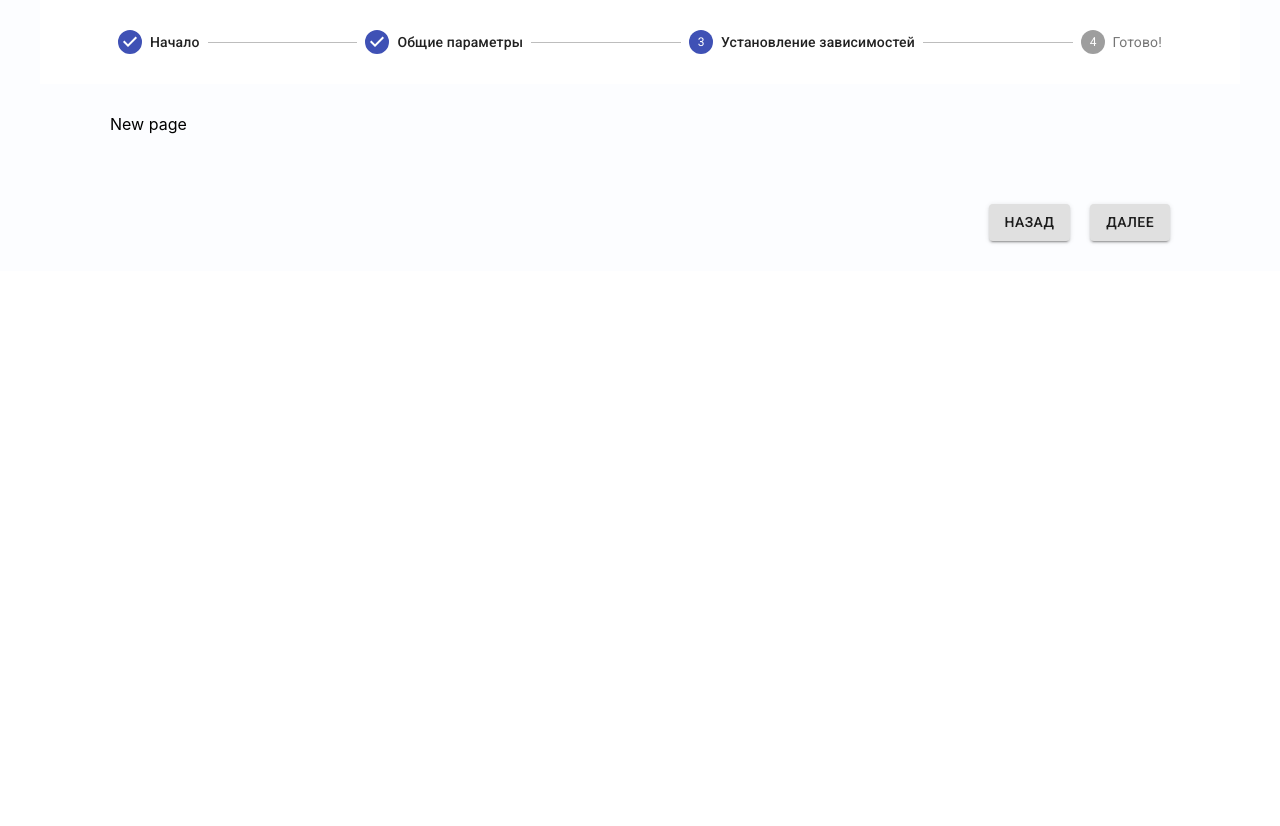
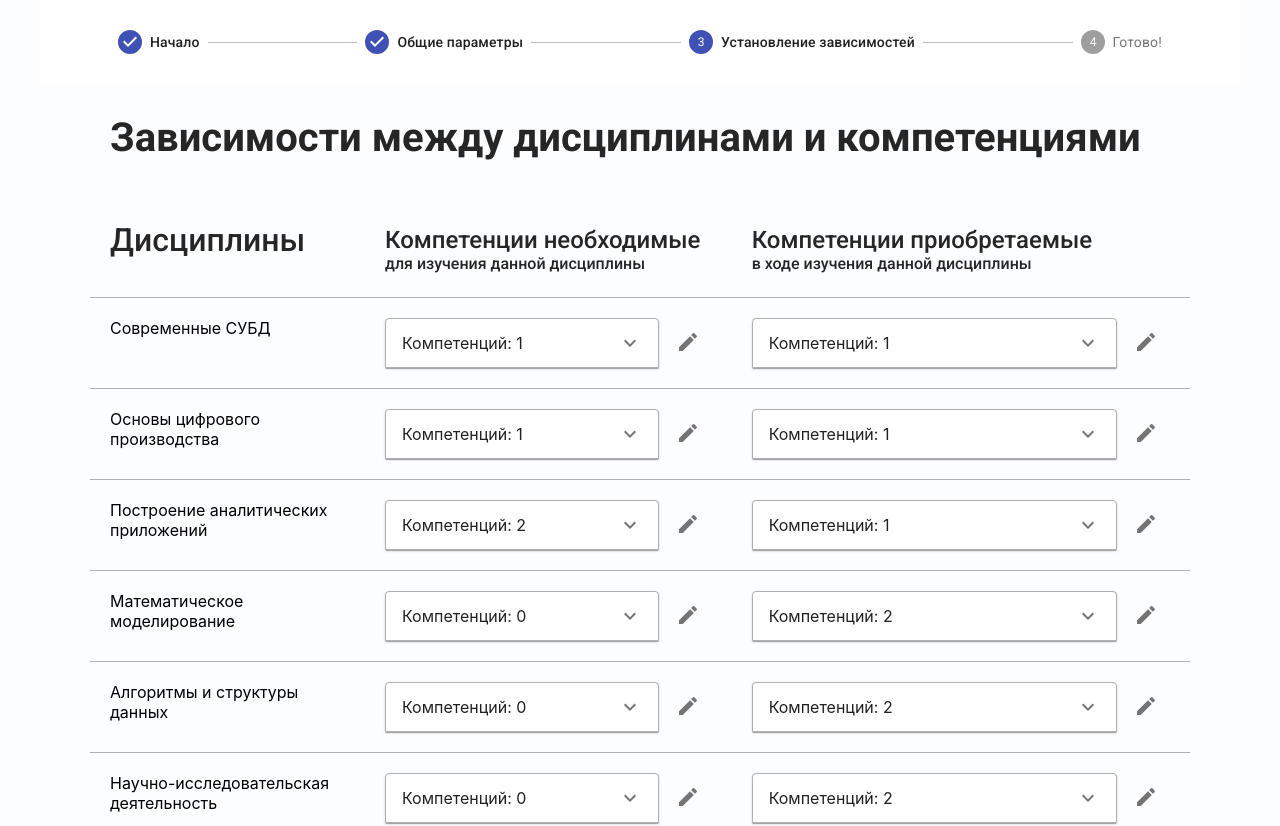
Before and after one commit to rezvd/omstu-science-work, a React (Create React App) app: page /deps in a window 1280 px wide. Shown: the top 826 px of the page. Before the commit the page ends 800 px from the top, so only its background shows below. Built offline with nearby package versions, Linux system fonts and the light colour scheme.

Commit message:
feat: implemented Deps page

```diff
--- a/src/App.tsx
+++ b/src/App.tsx
@@ -6,7 +6,6 @@ import DepsPage from './pages/deps-page/DepsPage';
 import ParamsPage from './pages/params-page/ParamsPage';
 import ResultsPage from './pages/result-page/ResultPage';
 import StartPage from './pages/start-page/StartPage';
-import {buildCurriculum} from './utils/buildCurriculum';
 import {Provider} from 'react-redux';
 import {store} from './redux/store';
 
--- a/src/components/QuestionTooltip/QuestionTooltip.tsx
+++ b/src/components/QuestionTooltip/QuestionTooltip.tsx
@@ -1,8 +1,8 @@
-import {Theme, makeStyles, Tooltip} from '@material-ui/core';
+import {makeStyles, Tooltip} from '@material-ui/core';
 import {colors} from '../../styles/colors';
 import {typography} from '../../styles/typography';
 
-const useStyles = makeStyles(({palette, spacing}: Theme) => ({
+const useStyles = makeStyles(() => ({
   tooltip: {
     margin: '0 18px',
     width: 18,
--- /dev/null
+++ b/src/components/accordion/Expandable.tsx
@@ -0,0 +1,33 @@
+import {makeStyles, Accordion, AccordionDetails, AccordionSummary} from '@material-ui/core';
+import ExpandMoreIcon from '@mui/icons-material/ExpandMore';
+import {colors} from '../../styles/colors';
+
+const useStyles = makeStyles(() => ({
+  container: {
+    border: `1px solid ${colors.border}`,
+  },
+}));
+
+type Props = {
+  header: React.ReactNode;
+  children: React.ReactNode;
+  classname?: string;
+};
+
+const Expandable: React.FC<Props> = ({header, children, classname = ''}) => {
+  const classes = useStyles();
+
+  return (
+    <Accordion className={`${classes.container} ${classname}`}>
+      <AccordionSummary
+        expandIcon={<ExpandMoreIcon />}
+        aria-controls="panel1a-content"
+        id="panel1a-header">
+        {header}
+      </AccordionSummary>
+      <AccordionDetails>{children}</AccordionDetails>
+    </Accordion>
+  );
+};
+
+export default Expandable;
--- a/src/components/base-layout/BaseLayout.tsx
+++ b/src/components/base-layout/BaseLayout.tsx
@@ -1,7 +1,7 @@
-import {Theme, makeStyles, Stepper, Step, StepLabel} from '@material-ui/core';
+import {makeStyles, Stepper, Step, StepLabel} from '@material-ui/core';
 import {useNavigate} from 'react-router-dom';
 
-const useStyles = makeStyles(({palette, spacing}: Theme) => ({
+const useStyles = makeStyles(() => ({
   container: {
     minWidth: 800,
     maxWidth: 1200,
--- /dev/null
+++ b/src/components/iconButton/IconButton.tsx
@@ -0,0 +1,46 @@
+import {makeStyles, IconButton as MuiIconButton} from '@material-ui/core';
+import AddCircleOutlineIcon from '@mui/icons-material/AddCircleOutline';
+import EditIcon from '@mui/icons-material/Edit';
+import DeleteIcon from '@mui/icons-material/Delete';
+
+const useStyles = makeStyles(() => ({
+  container: {
+    marginLeft: 5,
+  },
+}));
+
+export enum Icons {
+  create = 'create',
+  edit = 'edit',
+  delete = 'delete',
+}
+
+type Props = {
+  icon: Icons;
+  size?: 'medium' | 'large' | 'small';
+  disabled?: boolean;
+  onClick?: (event: React.MouseEvent<HTMLButtonElement>) => void;
+};
+
+const IconButton: React.FC<Props> = ({
+  icon,
+  size = 'large',
+  disabled = false,
+  onClick = () => {},
+}) => {
+  const classes = useStyles();
+
+  const iconsMap = {
+    [Icons.create]: () => <AddCircleOutlineIcon fontSize={size} />,
+    [Icons.edit]: () => <EditIcon fontSize={size} />,
+    [Icons.delete]: () => <DeleteIcon fontSize={size} />,
+  };
+
+  return (
+    <MuiIconButton onClick={(e) => onClick(e)} disabled={disabled} className={classes.container}>
+      {iconsMap[icon]()}
+    </MuiIconButton>
+  );
+};
+
+export default IconButton;
--- /dev/null
+++ b/src/pages/deps-page/ButtonWithPopup.tsx
@@ -0,0 +1,87 @@
+import {makeStyles, Popover, Checkbox} from '@material-ui/core';
+import IconButton, {Icons} from '../../components/iconButton/IconButton';
+import {useState} from 'react';
+import {Subject} from '../../typings/typings';
+import {useAppSelector} from '../../redux/hooks/useAppSelector';
+import {useAppDispatch} from '../../redux/hooks/useAppDispatch';
+import {updateCurriculumAction} from '../../redux/actions/updateCurriculumAction';
+
+const useStyles = makeStyles(() => ({
+  container: {
+    padding: 10,
+    maxHeight: 250,
+    maxWidth: 350,
+    overflowY: 'scroll',
+  },
+  itemContainer: {
+    display: 'flex',
+    flexDirection: 'row',
+    alignItems: 'center',
+  },
+}));
+
+type Props = {
+  subject: Subject;
+  competenceType: 'neededCompetentences' | 'earnedCompetentences';
+};
+
+const ButtonWithPopup: React.FC<Props> = ({subject, competenceType}) => {
+  const classes = useStyles();
+  const [anchorEl, setAnchorEl] = useState<HTMLButtonElement | null>(null);
+  const dispatch = useAppDispatch();
+
+  const competences = useAppSelector((state) => state.curriculum.competences);
+  const subjects = useAppSelector((state) => state.curriculum.subjects);
+
+  const handleClick = (event: React.MouseEvent<HTMLButtonElement>) => {
+    setAnchorEl(event.currentTarget);
+  };
+
+  const handleClose = () => {
+    setAnchorEl(null);
+  };
+
+  const onItemClick = (competence: string) => {
+    const isChecked = subject[competenceType].includes(competence);
+    const updatedSubjects = subjects.map((currentSubject) => {
+      if (currentSubject.name !== subject.name) {
+        return currentSubject;
+      }
+      const newCompetencesList = isChecked
+        ? subject[competenceType].filter((item) => item !== competence)
+        : [...subject[competenceType], competence];
+      return {...subject, [competenceType]: newCompetencesList};
+    });
+
+    dispatch(updateCurriculumAction({subjects: updatedSubjects}));
+  };
+
+  const renderListItem = (competence: string) => (
+    <div className={classes.itemContainer} onClick={() => onItemClick(competence)}>
+      <Checkbox edge="start" checked={subject[competenceType].includes(competence)} />
+      <p>{competence}</p>
+    </div>
+  );
+
+  return (
+    <>
+      <IconButton icon={Icons.edit} size="medium" onClick={handleClick} />
+      <Popover
+        open={!!anchorEl}
+        anchorEl={anchorEl}
+        onClose={handleClose}
+        anchorOrigin={{
+          vertical: 'bottom',
+          horizontal: 'left',
+        }}
+        transformOrigin={{
+          vertical: 'top',
+          horizontal: 'right',
+        }}>
+        <div className={classes.container}>{competences.map(renderListItem)}</div>
+      </Popover>
+    </>
+  );
+};
+
+export default ButtonWithPopup;
--- a/src/pages/deps-page/DepsPage.tsx
+++ b/src/pages/deps-page/DepsPage.tsx
@@ -1,8 +1,52 @@
-import {Theme, makeStyles, Button} from '@material-ui/core';
+import {makeStyles, Button, Grid, GridSize} from '@material-ui/core';
 import {useNavigate} from 'react-router-dom';
+import Expandable from '../../components/accordion/Expandable';
 import BaseLayout from '../../components/base-layout/BaseLayout';
+import {useAppSelector} from '../../redux/hooks/useAppSelector';
+import {colors} from '../../styles/colors';
+import {typography} from '../../styles/typography';
+import {Subject} from '../../typings/typings';
+import ButtonWithPopup from './ButtonWithPopup';
 
-const useStyles = makeStyles(({palette, spacing}: Theme) => ({
+const useStyles = makeStyles(() => ({
+  title: {
+    ...typography.h1,
+    marginBottom: 40,
+  },
+
+  /*   ===   table header   ===   */
+  titleh2: {
+    ...typography.h2,
+    fontWeight: 500,
+  },
+  titleh3: {
+    ...typography.h3,
+    fontWeight: 500,
+  },
+  titleh4: {
+    ...typography.h4,
+    fontWeight: 500,
+  },
+
+  /*   ===   table cell   ===   */
+  rowContainer: {
+    borderBottom: `1px solid ${colors.border}`,
+    paddingTop: '20px',
+  },
+  cellContainer: {
+    display: 'flex',
+    flexDirection: 'row',
+    alignItems: 'flex-start',
+  },
+  expandable: {
+    flexGrow: 1,
+  },
+  listItem: {
+    ...typography.text,
+    marginBottom: 10,
+    fontSize: 16,
+  },
+
   /*   ===   next button   ===   */
   buttonContainer: {
     display: 'flex',
@@ -14,12 +58,67 @@ const useStyles = makeStyles(({palette, spacing}: Theme) => ({
 const DepsPage: React.FC = () => {
   const classes = useStyles();
   const navigate = useNavigate();
-  //   const dispatch = useDispatch();
-  //   const company: string = useSelector((state: any) => state.companySettings.shortname);
+
+  const subjects = useAppSelector((state) => state.curriculum.subjects);
+
+  const columsSizes: GridSize[] = [3, 4, 5];
+  const spacing = 5;
+
+  const renderCompetencesCell = (
+    subject: Subject,
+    competenceType: 'neededCompetentences' | 'earnedCompetentences',
+  ) => (
+    <div className={classes.cellContainer}>
+      <Expandable
+        header={<p>{`Компетенций: ${subject[competenceType].length}`}</p>}
+        classname={classes.expandable}>
+        <div>
+          {subject[competenceType].map((competence, index) => (
+            <p key={competence} className={classes.listItem}>{`${index + 1}. ${competence}`}</p>
+          ))}
+        </div>
+      </Expandable>
+
+      <ButtonWithPopup subject={subject} competenceType={competenceType} />
+    </div>
+  );
+
+  const renderTableRows = () =>
+    subjects.map((subject) => (
+      <Grid container spacing={spacing} className={classes.rowContainer} key={subject.name}>
+        <Grid item xs={columsSizes[0]}>
+          <p>{subject.name}</p>
+        </Grid>
+        <Grid item xs={columsSizes[1]}>
+          {renderCompetencesCell(subject, 'neededCompetentences')}
+        </Grid>
+        <Grid item xs={columsSizes[2]}>
+          {renderCompetencesCell(subject, 'earnedCompetentences')}
+        </Grid>
+      </Grid>
+    ));
 
   return (
     <BaseLayout currentStep={2}>
-      <p>New page</p>
+      <p className={classes.title}>Зависимости между дисциплинами и компетенциями</p>
+
+      <div>
+        <Grid container alignItems="center" spacing={spacing} className={classes.rowContainer}>
+          <Grid item xs={columsSizes[0]}>
+            <p className={classes.titleh2}>Дисциплины</p>
+          </Grid>
+          <Grid item xs={columsSizes[1]}>
+            <p className={classes.titleh3}>Компетенции необходимые</p>
+            <p className={classes.titleh4}>для изучения данной дисциплины</p>
+          </Grid>
+          <Grid item xs={columsSizes[2]}>
+            <p className={classes.titleh3}>Компетенции приобретаемые</p>
+            <p className={classes.titleh4}>в ходе изучения данной дисциплины</p>
+          </Grid>
+        </Grid>
+
+        {renderTableRows()}
+      </div>
 
       <div className={classes.buttonContainer}>
         <Button variant="contained" onClick={() => navigate('/params')} style={{marginRight: 20}}>
--- a/src/pages/result-page/ResultPage.tsx
+++ b/src/pages/result-page/ResultPage.tsx
@@ -1,8 +1,8 @@
-import {Theme, makeStyles, Button} from '@material-ui/core';
+import {makeStyles, Button} from '@material-ui/core';
 import {useNavigate} from 'react-router-dom';
 import BaseLayout from '../../components/base-layout/BaseLayout';
 
-const useStyles = makeStyles(({palette, spacing}: Theme) => ({
+const useStyles = makeStyles(() => ({
   /*   ===   next button   ===   */
   buttonContainer: {
     display: 'flex',
--- a/src/pages/start-page/StartPage.tsx
+++ b/src/pages/start-page/StartPage.tsx
@@ -1,9 +1,9 @@
-import {Theme, makeStyles, Button} from '@material-ui/core';
+import {makeStyles, Button} from '@material-ui/core';
 import {useNavigate} from 'react-router-dom';
 import BaseLayout from '../../components/base-layout/BaseLayout';
 import {typography} from '../../styles/typography';
 
-const useStyles = makeStyles(({palette, spacing}: Theme) => ({
+const useStyles = makeStyles(() => ({
   title: {
     ...typography.h1,
   },
--- a/src/styles/colors.ts
+++ b/src/styles/colors.ts
@@ -4,4 +4,5 @@ export const colors = {
   lightGray1: '#D9D9D9',
   darkGray1: '#7D7D7D',
   darkGray2: '#606060',
+  border: '#B0B0B0',
 };
```
Also changed, not shown: src/pages/params-page/ParamsPage.tsx (+13 -10 lines).
